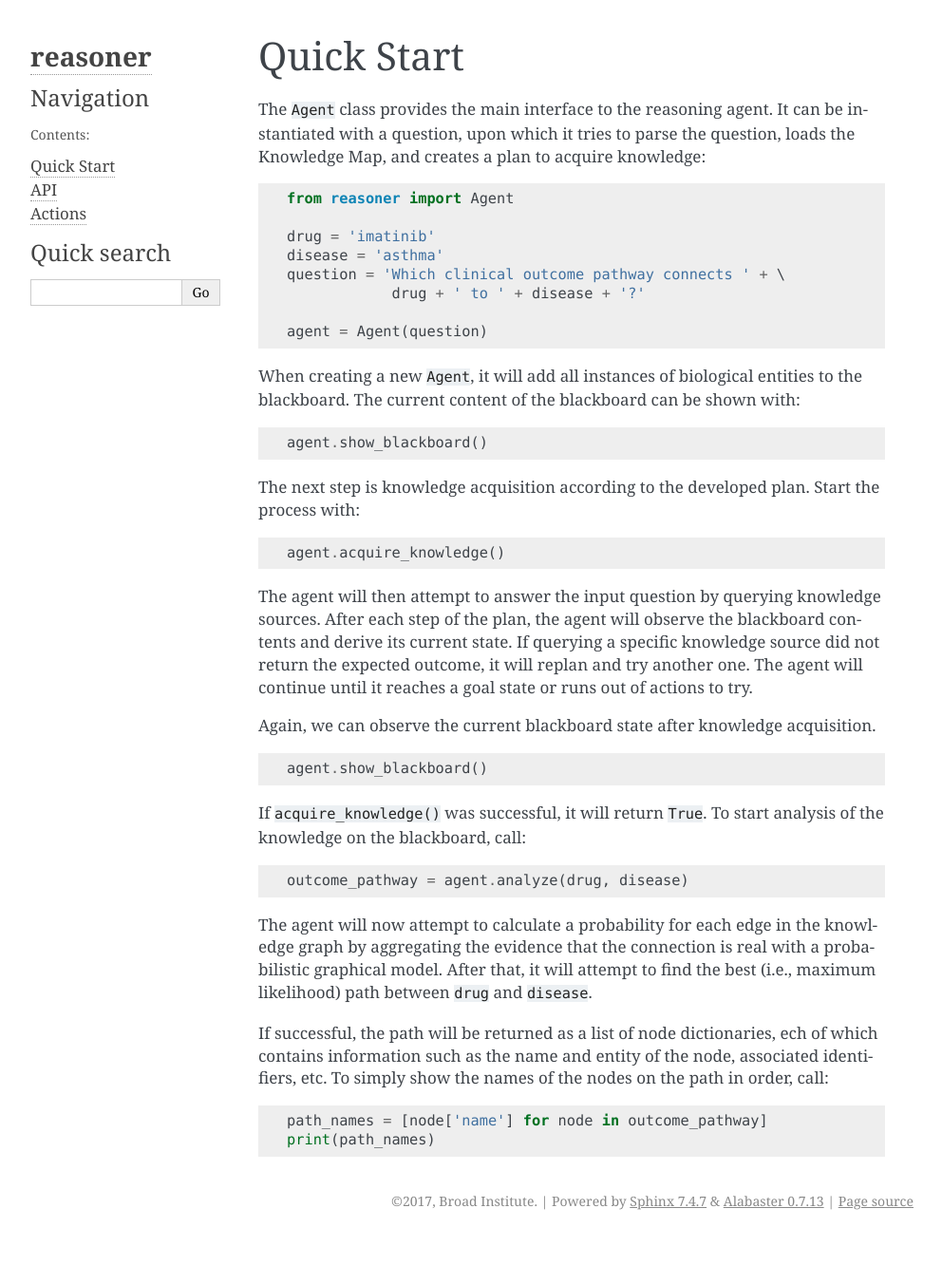
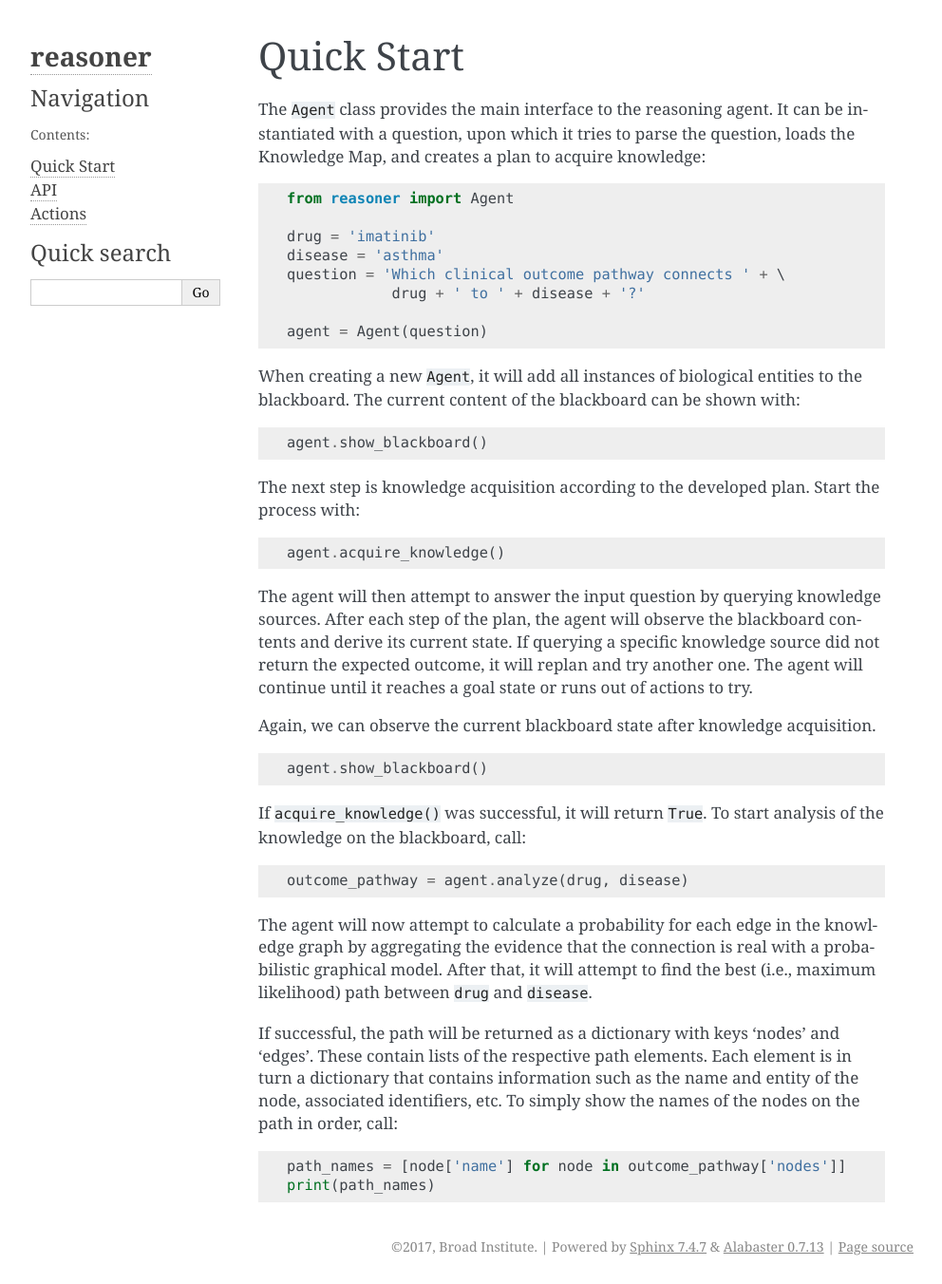
Before and after one commit to broadinstitute/reasoner, a Sphinx documentation site: the page built from doc/source/quickstart.rst, in a window 1280 px wide. Shown: the whole page at 95% size, without its empty margins (148-1140 px from the left). Built offline with Sphinx 7.4.7, drawn with Linux system fonts in a browser that asks for light colours; before the commit the page ends 1304 px from its top, so only the background shows below that.

Commit message:
update doc

```diff
--- a/doc/source/index.rst
+++ b/doc/source/index.rst
@@ -3,8 +3,8 @@
    You can adapt this file completely to your liking, but it should at least
    contain the root `toctree` directive.
 
-Welcome to reasoner's documentation!
-====================================
+Reasoner Documentation
+======================
 
 .. toctree::
    :maxdepth: 2
--- a/doc/source/quickstart.rst
+++ b/doc/source/quickstart.rst
@@ -31,11 +31,9 @@ If ``acquire_knowledge()`` was successful, it will return ``True``. To start ana
 
     outcome_pathway = agent.analyze(drug, disease)
 
-The agent will now attempt to calculate a probability for each edge in the knowledge graph by aggregating the evidence that the connection is real with a probabilistic graphical model.
-After that, it will attempt to find the best (i.e., maximum likelihood) path between ``drug`` and ``disease``.
+The agent will now attempt to calculate a probability for each edge in the knowledge graph by aggregating the evidence that the connection is real with a probabilistic graphical model. After that, it will attempt to find the best (i.e., maximum likelihood) path between ``drug`` and ``disease``.
 
-If successful, the path will be returned as a list of node dictionaries, ech of which contains information such as the name and entity of the node, associated identifiers, etc.
-To simply show the names of the nodes on the path in order, call::
+If successful, the path will be returned as a dictionary with keys 'nodes' and 'edges'. These contain lists of the respective path elements. Each element is in turn a dictionary that contains information such as the name and entity of the node, associated identifiers, etc. To simply show the names of the nodes on the path in order, call::
 
-    path_names = [node['name'] for node in outcome_pathway]
+    path_names = [node['name'] for node in outcome_pathway['nodes']]
     print(path_names)
```
